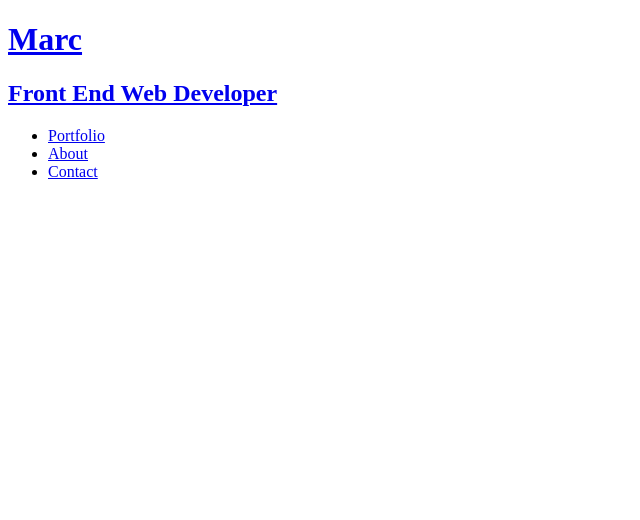
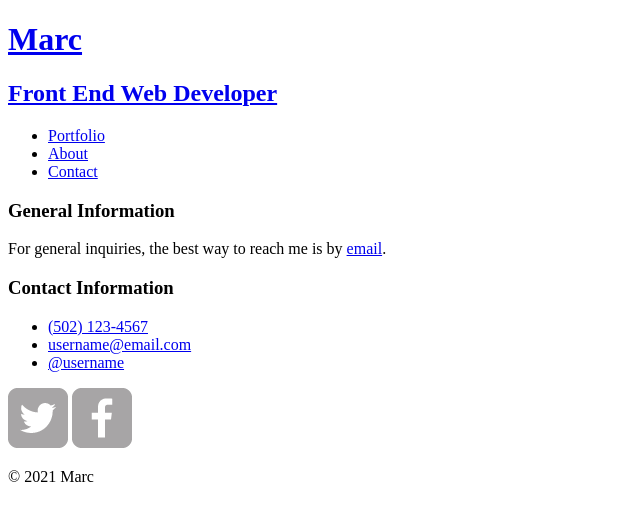
Before and after one commit to marcmaccaferri/portfolio-fa-2021, a plain HTML site: page contact.html in a window 1280 px wide. Shown: the whole page, without its empty margins (0-640 px from the left). Drawn offline with Linux system fonts and the light colour scheme.

Commit message:
added footer, added html to all pages

```diff
--- a/contact.html
+++ b/contact.html
@@ -28,6 +28,40 @@
     </header>
     <!-- HEADER END -->
 
+    <div id="wrapper">
+        <!-- START FIRST COLUMN -->
+        <section id="primary">
+            <!-- title -->
+            <h3>General Information</h3>
+            <!-- general information paragraph -->
+            <p>For general inquiries, the best way to reach me is by <a href="mailto:username@email.com">email</a>.</p>
+        </section>
+        <!-- END FIRST COLUMN -->
+
+        <!-- START SECOND COLUMN -->
+        <section id="secondary">
+            <!-- title -->
+            <h3>Contact Information</h3>
+            <!-- contact information -->
+            <ul>
+                <li><a href="tel:5021234567">(502) 123-4567</a></li>
+                <li><a href="mailto:username@email.com">username@email.com</a></li>
+                <li><a href="https://twitter.com" target="_blank">@username</a></li>
+            </ul>
+        </section>
+        <!-- END SECOND COLUMN -->
+    </div>
+
+    <!-- FOOTER START -->
+    <footer>
+        <!-- Twitter link that is clickable, and that opens in a new tab -->
+        <a href="https://twitter.com" target="_blank"><img src="img/twitter-wrap.png" alt="Twitter"></a>
+        <!-- Facebook link that is clickable, and that opens in a new tab -->
+        <a href="https://facebook.com" target="_blank"><img src="img/facebook-wrap.png" alt="Facebook"></a>
+        <!-- Copyright info -->
+        <p>&copy; 2021 Marc</p>
+    </footer>
+    <!-- FOOTER END -->
 </body>
 
 </html>
```
Also changed, not shown: about.html (+25 -0 lines), index.html (+42 -0 lines), img/facebook-wrap.png (added), img/facebook.png (added), img/mail.png (added), img/marc.jpeg (added), img/numbers-01.jpg (added), img/numbers-02.jpg (added), img/numbers-06.jpg (added), img/numbers-09.jpg (added), img/numbers-12.jpg (added), img/phone.png (added), img/twitter-wrap.png (added), img/twitter.png (added).
